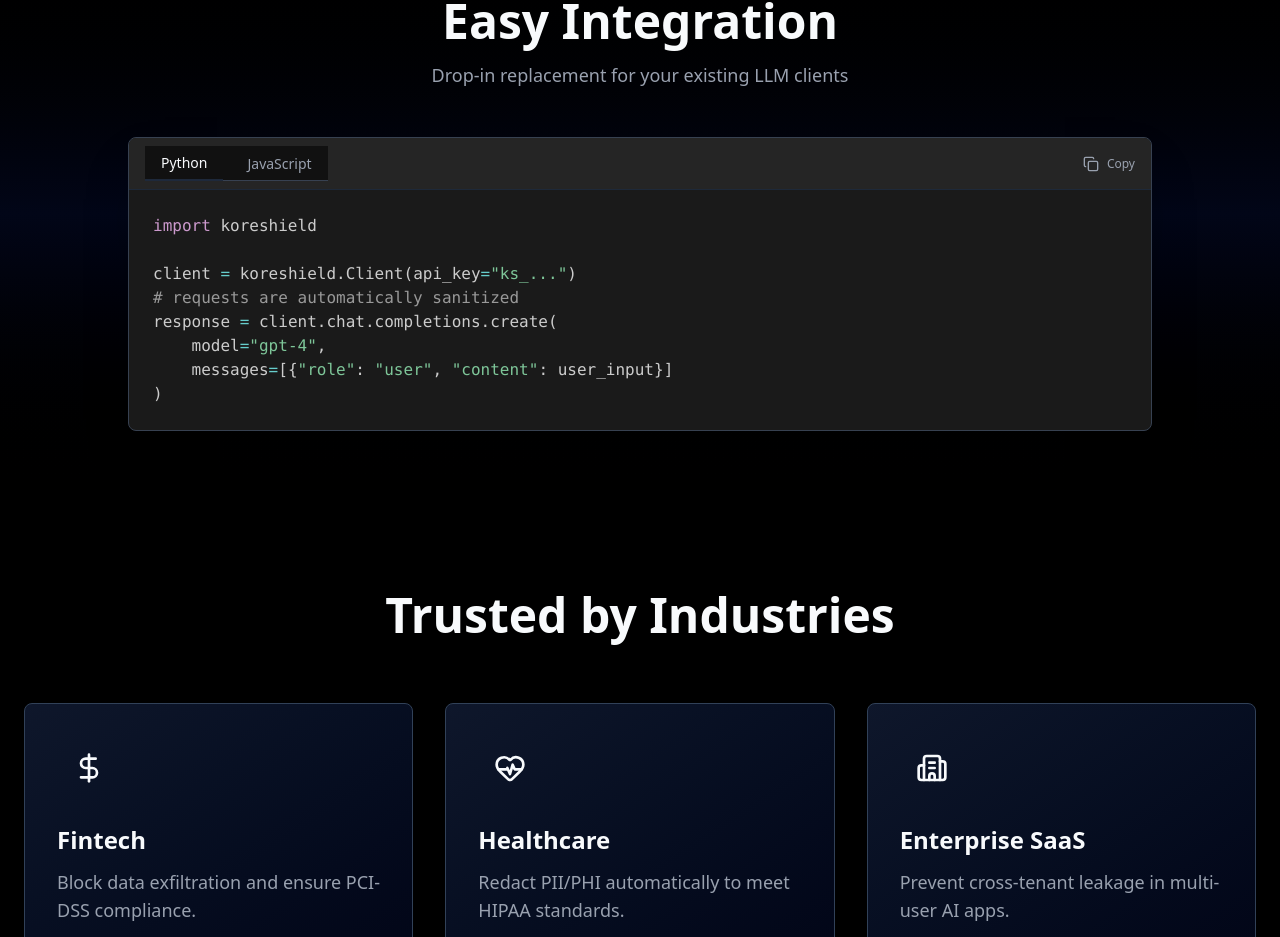
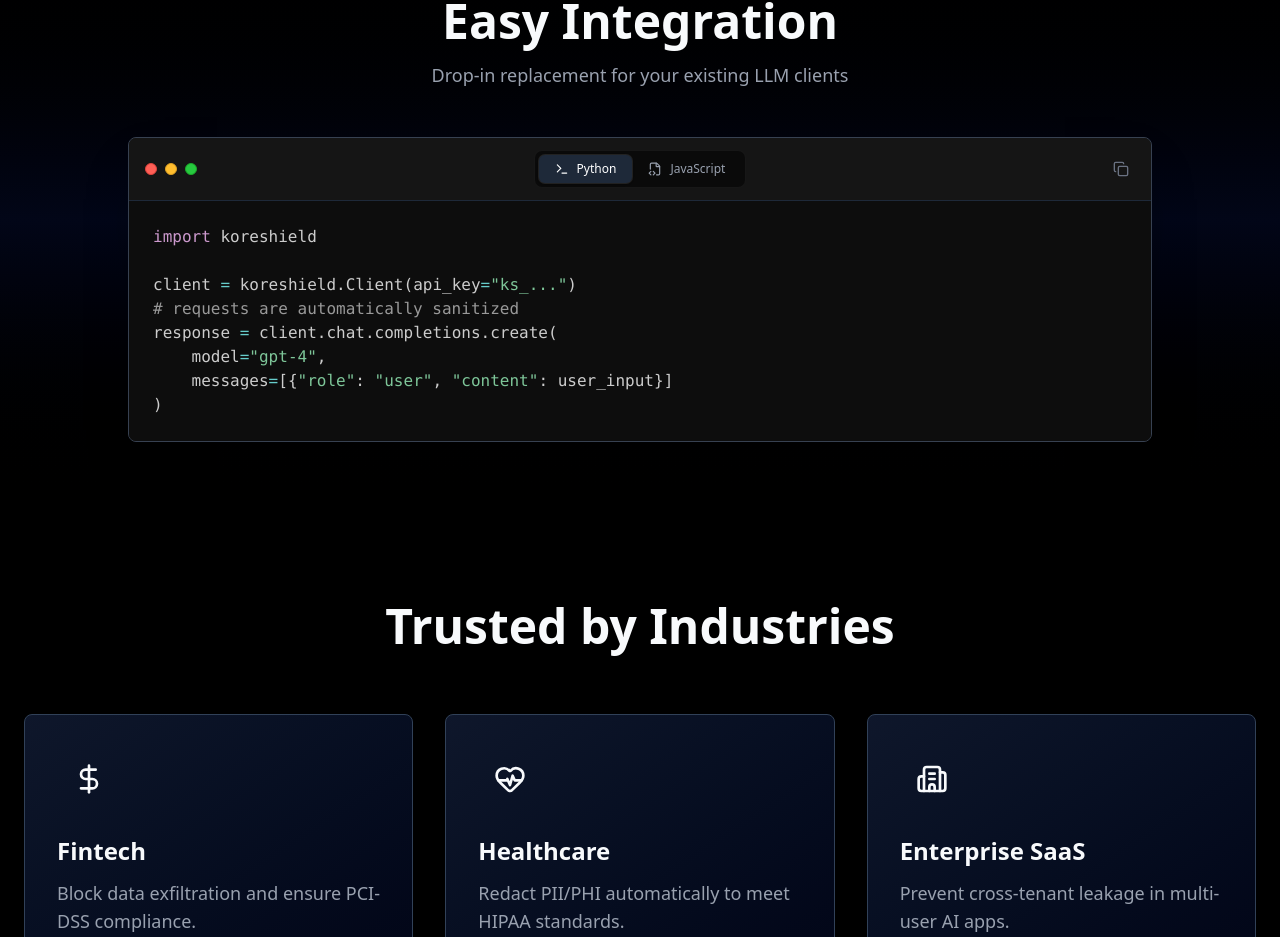
Before and after one commit to koreshield/web, a React (Vite) app in the folder koreshield-web/: page / in a window 1280 px wide. Shown: the part 3307-4244 px from the top of the page. Built offline with nearby package versions, Linux system fonts and the light colour scheme.

Commit message:
mobile ui fixes

```diff
--- a/koreshield-web/src/components/IntegrationCode.tsx
+++ b/koreshield-web/src/components/IntegrationCode.tsx
@@ -1,6 +1,6 @@
 import { motion } from 'framer-motion';
 import { useState, useEffect } from 'react';
-import { Copy, Check } from 'lucide-react';
+import { Copy, Check, Terminal, FileCode2 } from 'lucide-react';
 import Prism from 'prismjs';
 import 'prismjs/themes/prism-tomorrow.css';
 import 'prismjs/components/prism-python';
@@ -60,42 +60,58 @@
                     whileInView={{ opacity: 1, scale: 1 }}
                     transition={{ duration: 0.6, delay: 0.2 }}
                     viewport={{ once: true }}
-                    className="code-block rounded-xl overflow-hidden border border-gray-800 bg-[#1a1a1a] shadow-2xl"
+                    className="code-block rounded-xl overflow-hidden border border-gray-800 bg-[#0d0d0d] shadow-2xl relative group"
                 >
-                    <div className="flex items-center justify-between px-4 py-2 bg-[#252525] border-b border-gray-800">
-                        <div className="code-tabs flex gap-2">
+                    {/* Premium Header */}
+                    <div className="flex items-center justify-between px-4 py-3 bg-[#151515] border-b border-gray-800">
+                        {/* Window Controls */}
+                        <div className="flex items-center gap-2 w-20">
+                            <div className="w-3 h-3 rounded-full bg-[#FF5F56] border border-[#E0443E]" />
+                            <div className="w-3 h-3 rounded-full bg-[#FFBD2E] border border-[#DEA123]" />
+                            <div className="w-3 h-3 rounded-full bg-[#27C93F] border border-[#1AAB29]" />
+                        </div>
+
+                        {/* Tabs (Pill Style) */}
+                        <div className="flex bg-black/50 p-1 rounded-lg border border-white/5">
                             <button
-                                className={`px-4 py-1.5 rounded-t-lg text-sm font-medium transition-colors relative top-[1px] ${activeTab === 'python' ? 'text-electric-green border-b-2 border-electric-green' : 'text-gray-400 hover:text-white'}`}
                                 onClick={() => setActiveTab('python')}
+                                className={`flex items-center gap-2 px-4 py-1.5 rounded-md text-xs font-medium transition-all duration-300 ${activeTab === 'python'
+                                        ? 'bg-gray-800 text-white shadow-sm ring-1 ring-white/10'
+                                        : 'text-gray-400 hover:text-gray-200 hover:bg-white/5'
+                                    }`}
                             >
+                                <Terminal size={14} className={activeTab === 'python' ? 'text-electric-green' : ''} />
                                 Python
                             </button>
                             <button
-                                className={`px-4 py-1.5 rounded-t-lg text-sm font-medium transition-colors relative top-[1px] ${activeTab === 'javascript' ? 'text-electric-green border-b-2 border-electric-green' : 'text-gray-400 hover:text-white'}`}
                                 onClick={() => setActiveTab('javascript')}
+                                className={`flex items-center gap-2 px-4 py-1.5 rounded-md text-xs font-medium transition-all duration-300 ${activeTab === 'javascript'
+                                        ? 'bg-gray-800 text-white shadow-sm ring-1 ring-white/10'
+                                        : 'text-gray-400 hover:text-gray-200 hover:bg-white/5'
+                                    }`}
                             >
+                                <FileCode2 size={14} className={activeTab === 'javascript' ? 'text-yellow-400' : ''} />
                                 JavaScript
                             </button>
                         </div>
+
+                        {/* Actions */}
+                        <div className="w-20 flex justify-end">
                             <button
                                 onClick={handleCopy}
-                            className="text-gray-400 hover:text-white transition-colors flex items-center gap-2"
+                                className="text-gray-500 hover:text-white transition-colors p-1.5 rounded-md hover:bg-white/10"
+                                aria-label="Copy code"
                             >
                                 {copied ? (
-                                <>
                                     <Check className="w-4 h-4 text-electric-green" />
-                                    <span className="text-xs">Copied</span>
-                                </>
                                 ) : (
-                                <>
                                     <Copy className="w-4 h-4" />
-                                    <span className="text-xs">Copy</span>
-                                </>
                                 )}
                             </button>
                         </div>
+                    </div>
 
-                    <div className="p-6 overflow-x-auto">
+                    <div className="p-6 overflow-x-auto bg-[#0d0d0d]">
                         <pre className="!bg-transparent !m-0 !p-0 font-mono text-sm leading-relaxed">
                             <code className={`language-${activeTab}`}>
                                 {codeExamples[activeTab]}
--- a/koreshield-web/src/components/Layout.tsx
+++ b/koreshield-web/src/components/Layout.tsx
@@ -33,9 +33,14 @@
                         </a>
                     </nav>
 
-                    {/* Mobile Menu Toggle */}
-                    <div className="flex items-center gap-4 md:hidden">
-                        <button onClick={() => setMobileMenuOpen(!isMobileMenuOpen)}>
+                    {/* Mobile Actions */}
+                    <div className="flex items-center gap-2 md:hidden">
+                        <SearchPalette mobile />
+                        <button
+                            onClick={() => setMobileMenuOpen(!isMobileMenuOpen)}
+                            className="p-2 text-gray-400 hover:text-white transition-colors"
+                            aria-label="Toggle menu"
+                        >
                             {isMobileMenuOpen ? <X /> : <Menu />}
                         </button>
                     </div>
@@ -43,16 +48,22 @@
 
                 {/* Mobile Nav */}
                 {isMobileMenuOpen && (
-                    <div className="md:hidden border-t border-border bg-background p-4 flex flex-col gap-4">
-                        <Link to="/why-koreshield" className="text-sm font-medium hover:text-electric-green" onClick={() => setMobileMenuOpen(false)}>Why KoreShield</Link>
-                        <Link to="/docs" className="text-sm font-medium hover:text-electric-green" onClick={() => setMobileMenuOpen(false)}>Docs</Link>
-                        <a href="https://blog.koreshield.com" target="_blank" rel="noreferrer" className="text-sm font-medium hover:text-electric-green" onClick={() => setMobileMenuOpen(false)}>Blog</a>
-                        <Link to="/pricing" className="text-sm font-medium hover:text-electric-green" onClick={() => setMobileMenuOpen(false)}>Pricing</Link>
-                        <Link to="/playground" className="text-sm font-medium hover:text-electric-green" onClick={() => setMobileMenuOpen(false)}>Playground</Link>
-                        <Link to="/about" className="text-sm font-medium hover:text-electric-green" onClick={() => setMobileMenuOpen(false)}>About</Link>
-                        <Link to="/contact" className="text-sm font-medium hover:text-electric-green" onClick={() => setMobileMenuOpen(false)}>Contact</Link>
-                        <Link to="/status" className="text-sm font-medium hover:text-electric-green" onClick={() => setMobileMenuOpen(false)}>Status</Link>
-                        <a href="https://github.com/koreshield/koreshield" className="text-sm font-medium hover:text-electric-green">GitHub</a>
+                    <div className="md:hidden border-t border-border bg-background/95 backdrop-blur-xl p-6 flex flex-col gap-4 h-[calc(100vh-4rem)] overflow-y-auto">
+                        <Link to="/why-koreshield" className="text-lg font-medium py-3 border-b border-white/5 hover:text-electric-green transition-colors" onClick={() => setMobileMenuOpen(false)}>Why KoreShield</Link>
+                        <Link to="/docs" className="text-lg font-medium py-3 border-b border-white/5 hover:text-electric-green transition-colors" onClick={() => setMobileMenuOpen(false)}>Docs</Link>
+                        <a href="https://blog.koreshield.com" target="_blank" rel="noreferrer" className="text-lg font-medium py-3 border-b border-white/5 hover:text-electric-green transition-colors" onClick={() => setMobileMenuOpen(false)}>Blog</a>
+                        <Link to="/pricing" className="text-lg font-medium py-3 border-b border-white/5 hover:text-electric-green transition-colors" onClick={() => setMobileMenuOpen(false)}>Pricing</Link>
+                        <Link to="/playground" className="text-lg font-medium py-3 border-b border-white/5 hover:text-electric-green transition-colors" onClick={() => setMobileMenuOpen(false)}>Playground</Link>
+                        <Link to="/status" className="text-lg font-medium py-3 border-b border-white/5 hover:text-electric-green transition-colors" onClick={() => setMobileMenuOpen(false)}>Status</Link>
+                        <a href="https://github.com/koreshield/koreshield" className="text-lg font-medium py-3 border-b border-white/5 hover:text-electric-green transition-colors flex items-center gap-2">
+                            <Github className="w-5 h-5" /> GitHub
+                        </a>
+
+                        <div className="pt-4">
+                            <a href="https://github.com/koreshield/koreshield" className="block w-full text-center bg-primary hover:bg-emerald-bright text-primary-foreground px-4 py-4 rounded-lg text-lg font-bold transition-colors shadow-lg shadow-electric-green/20">
+                                Get Started
+                            </a>
+                        </div>
                     </div>
                 )}
             </header>
--- a/koreshield-web/src/components/SearchPalette.tsx
+++ b/koreshield-web/src/components/SearchPalette.tsx
@@ -48,11 +48,16 @@
   { title: 'Code Generation', path: '/docs/case-studies/code-generation', content: 'Code assistant security', category: 'Case Studies', tags: ['code'] },
 ];
 
-export function SearchPalette() {
+interface SearchPaletteProps {
+  mobile?: boolean;
+}
+
+export function SearchPalette({ mobile }: SearchPaletteProps) {
   const [open, setOpen] = useState(false);
   const [query, setQuery] = useState('');
   const navigate = useNavigate();
 
+  // ... (fuse and results logic remains same)
   const fuse = useMemo(
     () =>
       new Fuse(searchIndex, {
@@ -101,6 +106,15 @@
 
   return (
     <>
+      {mobile ? (
+        <button
+          onClick={() => setOpen(true)}
+          className="flex md:hidden items-center justify-center p-2 text-gray-400 hover:text-white transition-colors"
+          aria-label="Search"
+        >
+          <Search className="w-5 h-5" />
+        </button>
+      ) : (
         <button
           onClick={() => setOpen(true)}
           className="hidden md:flex items-center gap-2 px-3 py-1.5 bg-muted/50 hover:bg-muted border border-border rounded-md text-sm text-muted-foreground transition-all group"
@@ -111,6 +125,7 @@
             <span className="text-xs">⌘</span>K
           </kbd>
         </button>
+      )}
 
       {open && (
         <div
--- a/koreshield-web/src/pages/DocsPage.tsx
+++ b/koreshield-web/src/pages/DocsPage.tsx
@@ -6,6 +6,7 @@
 import { Pre } from '../components/mdx/CodeBlock';
 import { Callout } from '../components/mdx/Callout';
 import { Accordion, AccordionGroup } from '../components/mdx/Accordion';
+import { Table } from '../components/mdx/Table';
 
 // Types
 interface MDXModule {
@@ -259,7 +260,7 @@
                             <h1 className="text-4xl font-bold mb-4">{meta.title}</h1>
                             {meta.description && <p className="text-xl text-gray-400 mb-12 pb-8 border-b border-slate-800 leading-relaxed">{meta.description}</p>}
 
-                            <MDXProvider components={{ Cards, Card, pre: Pre, Callout, Accordion, AccordionGroup }}>
+                            <MDXProvider components={{ Cards, Card, pre: Pre, Callout, Accordion, AccordionGroup, table: Table }}>
                                 <Content />
                             </MDXProvider>
                         </div>
```
Also changed, not shown: koreshield-web/src/components/mdx/Table.tsx (added, +14 -0 lines). Lines whose indentation alone changed are shown as unchanged.
